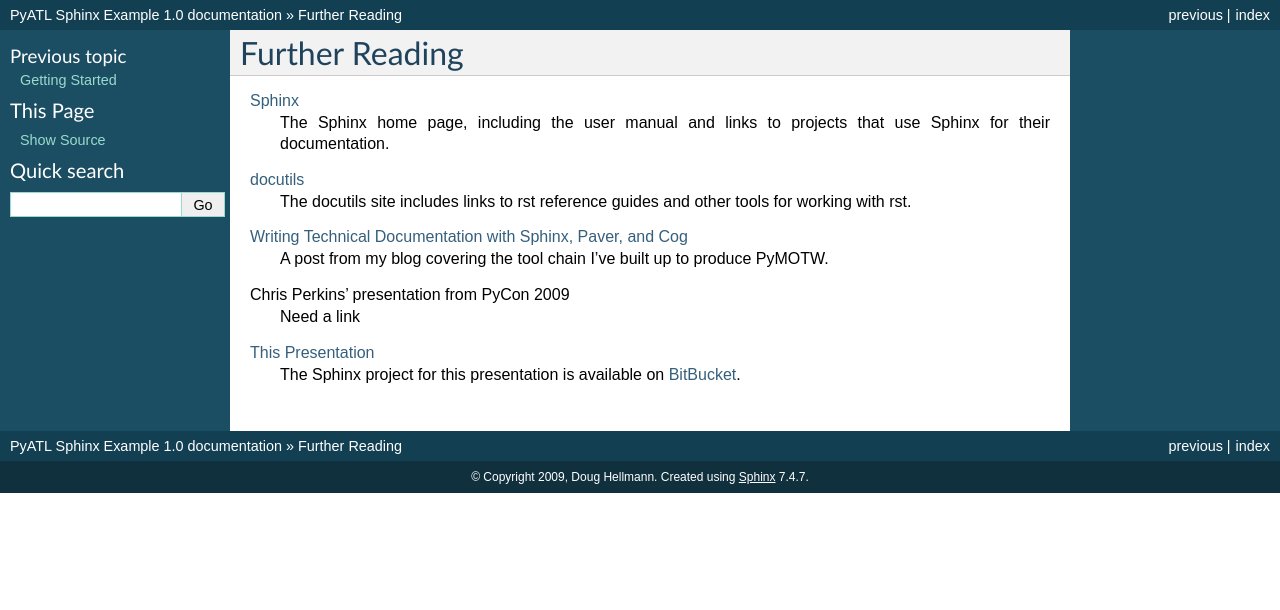
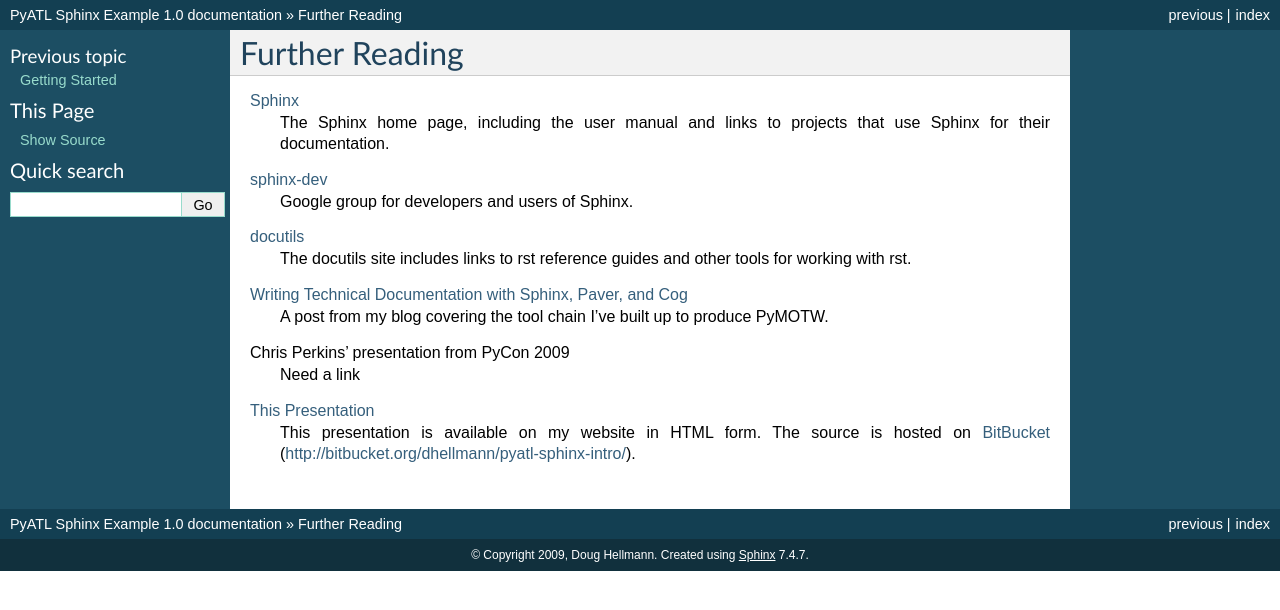
Before and after one commit to dhellmann/presentation-chugalug-sphinx-intro, a Sphinx documentation site: the page built from source/further_reading.rst, in a window 1280 px wide. Shown: the top 610 px of the page. Built offline with Sphinx 7.4.7, drawn with Linux system fonts in a browser that asks for light colours.

Commit message:
add sphinx-dev and tweak links to the online version

```diff
--- a/source/further_reading.rst
+++ b/source/further_reading.rst
@@ -4,6 +4,9 @@ Further Reading
 
 Sphinx_
     The Sphinx home page, including the user manual and links to projects that use Sphinx for their documentation.
+
+`sphinx-dev <http://groups.google.com/group/sphinx-dev>`_
+    Google group for developers and users of Sphinx.
 
 docutils_
     The docutils site includes links to rst reference guides and other tools for working with rst.
@@ -14,8 +17,8 @@ docutils_
 Chris Perkins' presentation from PyCon 2009
     Need a link
 
-`This Presentation <http://bitbucket.org/dhellmann/pyatl-sphinx-intro/>`_
-    The Sphinx project for this presentation is available on BitBucket_.
+`This Presentation <http://www.doughellmann.com/projects/pyatl-sphinx-intro/>`_
+    This presentation is available on my website in HTML form.  The source is hosted on  BitBucket_ (http://bitbucket.org/dhellmann/pyatl-sphinx-intro/).
 
 .. _Sphinx: http://sphinx.pocoo.org/
 
```
